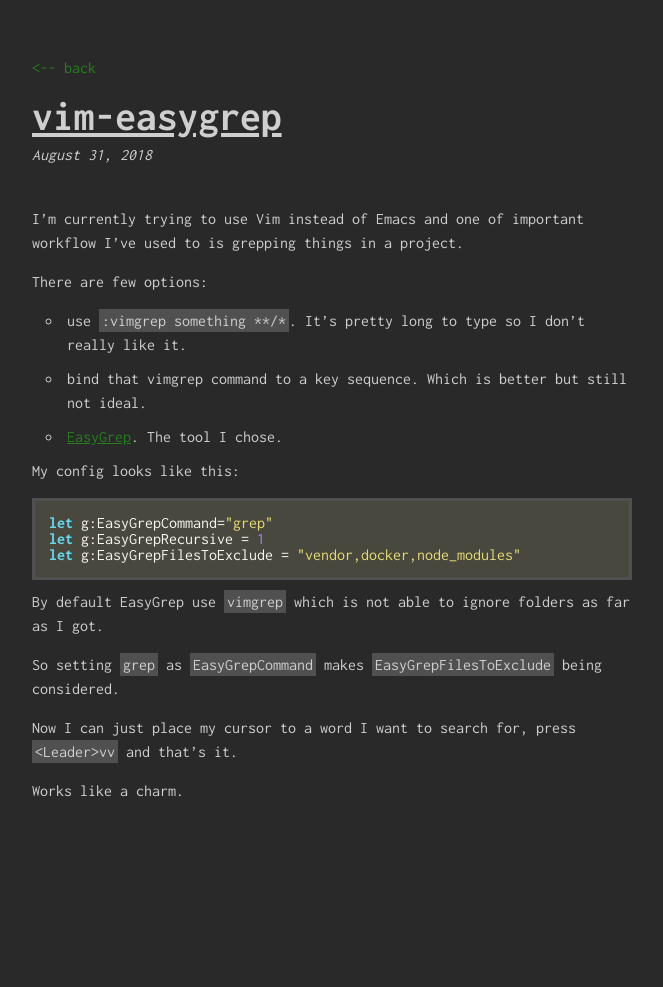
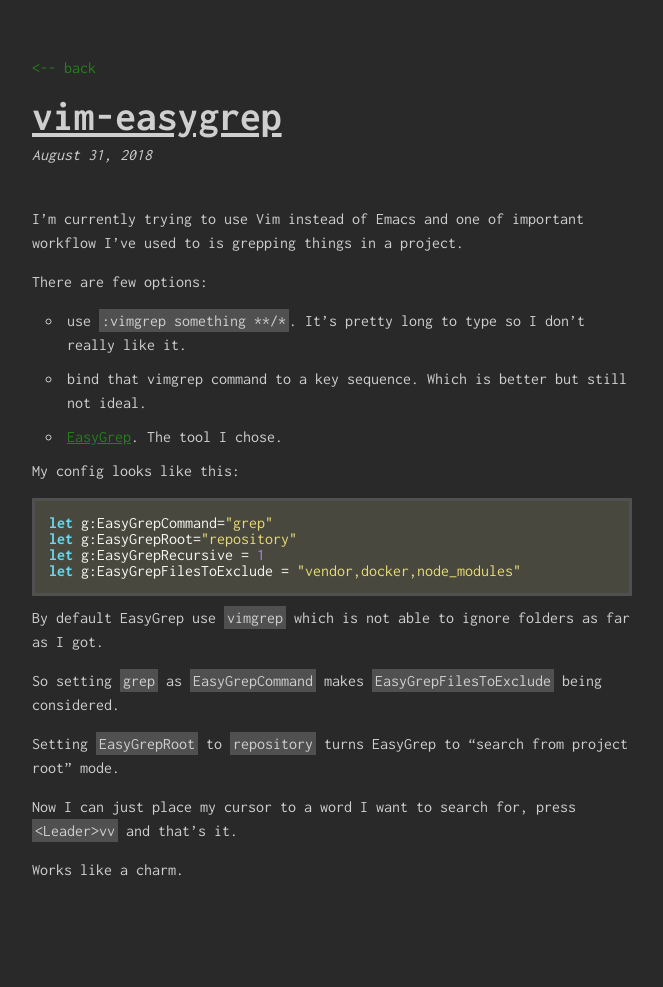
Before and after one commit to krydos/blog, a Jekyll site: the page built from _posts/2018-08-31-vim-easygrep.md, in a window 1280 px wide. Shown: the whole page, without its empty margins (308-971 px from the left). Built offline with Jekyll 4.4.1, drawn with Linux system fonts in a browser that asks for light colours; comment, search, counter and statistics services are not loaded; before the commit the page ends 908 px from its top, so only the background shows below that.

Commit message:
updated easygrep post

````diff
--- a/_posts/2018-08-31-vim-easygrep.md
+++ b/_posts/2018-08-31-vim-easygrep.md
@@ -18,6 +18,7 @@
 
 ```vim
 let g:EasyGrepCommand="grep"
+let g:EasyGrepRoot="repository"
 let g:EasyGrepRecursive = 1
 let g:EasyGrepFilesToExclude = "vendor,docker,node_modules"
 ```
@@ -26,6 +27,8 @@
 
 So setting `grep` as `EasyGrepCommand` makes `EasyGrepFilesToExclude` being considered.
 
+Setting `EasyGrepRoot` to `repository` turns EasyGrep to "search from project root" mode.
+
 Now I can just place my cursor to a word I want to search for, press `<Leader>vv` and that's it.
 
 Works like a charm.
````
